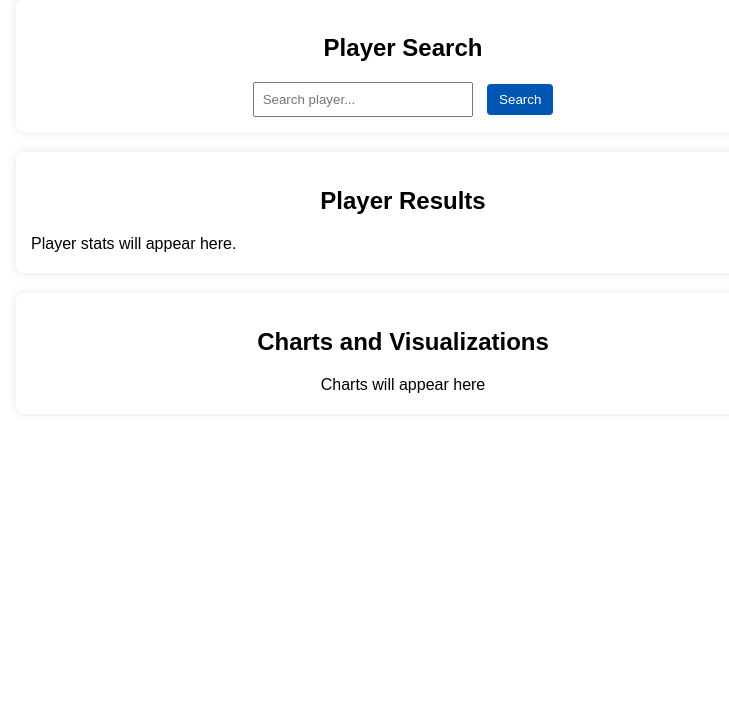
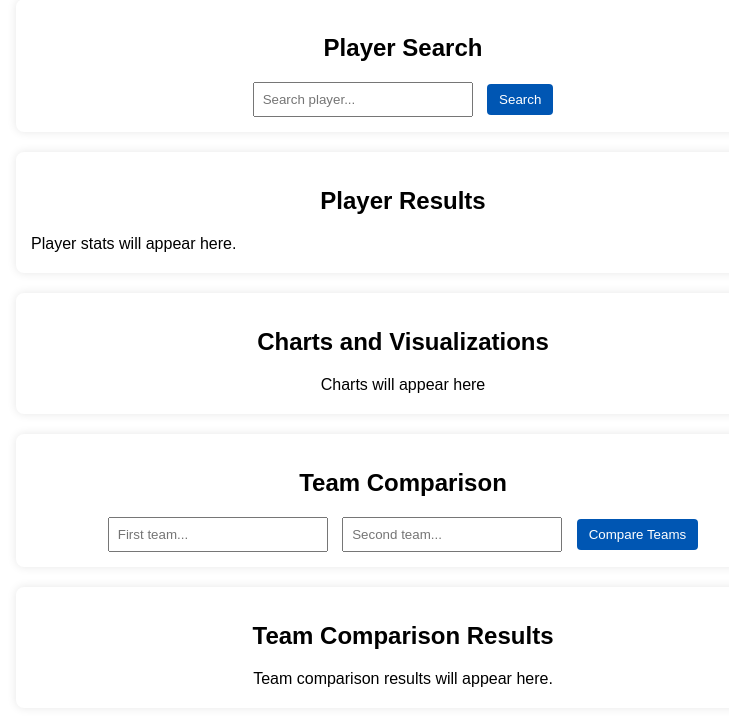
Before and after one commit to ZackLittell/ValoMetrics, a plain HTML site: page frontend/index.html in a window 1280 px wide. Shown: the part 79-802 px from the top of the page, without its empty margins (237-966 px from the left). Drawn offline with Linux system fonts and the light colour scheme.

Commit message:
team comparison

```diff
--- a/frontend/index.html
+++ b/frontend/index.html
@@ -25,6 +25,20 @@
         <p>Charts will appear here</p>
     </section>
 
+    <section>
+        <h2>Team Comparison</h2>
+
+        <input type="text" placeholder="First team..." id="teamOne">
+        <input type="text" placeholder="Second team..." id="teamTwo">
+
+        <button onclick="compareTeams()">Compare Teams</button>
+    </section>
+
+    <section id="teamResults">
+        <h2>Team Comparison Results</h2>
+        <p>Team comparison results will appear here.</p>
+    </section>
+
     <script src="script.js"></script>
 </body>
 </html>
--- a/frontend/script.js
+++ b/frontend/script.js
@@ -36,3 +36,48 @@ function searchPlayer() {
             resultsDiv.innerHTML = `<p>${error.message}</p>`;
         });
 }
+
+function compareTeams() {
+    const teamOne = document.getElementById("teamOne").value.trim();
+    const teamTwo = document.getElementById("teamTwo").value.trim();
+    const teamResults = document.getElementById("teamResults");
+
+    teamResults.innerHTML = "";
+
+    if (teamOne === "" || teamTwo === "") {
+        teamResults.innerHTML = "<p>Please enter two team names.</p>";
+        return;
+    }
+
+    if (teamOne.toLowerCase() === teamTwo.toLowerCase()) {
+        teamResults.innerHTML = "<p>Please enter two different teams.</p>";
+        return;
+    }
+
+    teamResults.innerHTML = "<p>Loading team comparison...</p>";
+
+    fetch(`http://127.0.0.1:5000/compare-teams/${teamOne}/${teamTwo}`)
+        .then(response => {
+            if (!response.ok) {
+                throw new Error("One or both teams not found");
+            }
+            return response.json();
+        })
+        .then(data => {
+            teamResults.innerHTML = `
+                <h3>${data.team1.team_name} vs ${data.team2.team_name}</h3>
+
+                <p><strong>Team Kills:</strong> ${data.team1.team_kills} vs ${data.team2.team_kills}</p>
+                <p><strong>Team Deaths:</strong> ${data.team1.team_deaths} vs ${data.team2.team_deaths}</p>
+                <p><strong>Team K/D:</strong> ${(data.team1.team_kills / data.team1.team_deaths).toFixed(2)} vs ${(data.team2.team_kills / data.team2.team_deaths).toFixed(2)}</p>
+                <p><strong>Team Assists:</strong> ${data.team1.team_assists} vs ${data.team2.team_assists}</p>
+                <p><strong>Average ACS:</strong> ${data.team1.average_acs} vs ${data.team2.average_acs}</p>
+                <p><strong>Average KAST:</strong> ${data.team1.average_kast}% vs ${data.team2.average_kast}%</p>
+                <p><strong>Team Rounds:</strong> ${data.team1.team_rounds} vs ${data.team2.team_rounds}</p>
+                <p><strong>Team KPR:</strong> ${(data.team1.team_kills / data.team1.team_rounds).toFixed(2)} vs ${(data.team2.team_kills / data.team2.team_rounds).toFixed(2)}</p>
+            `;
+        })
+        .catch(error => {
+            teamResults.innerHTML = `<p style="color:red;">${error.message}</p>`;
+        });
+}
```
